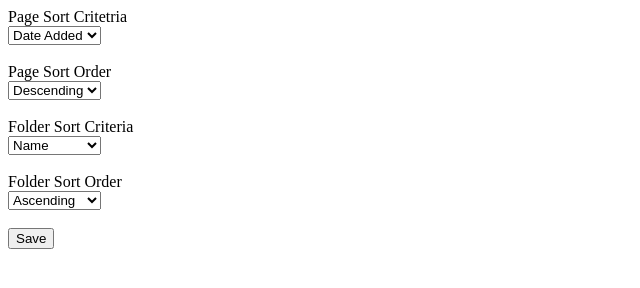
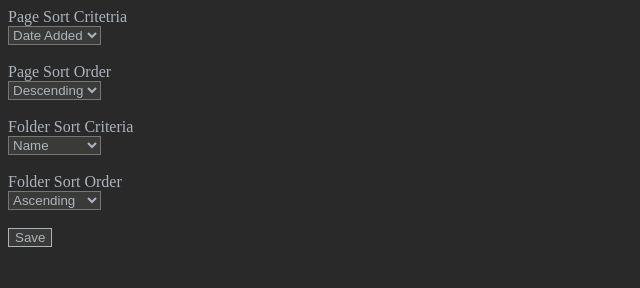
Before and after one commit to 0xf0f/bookmark-sorter, a website with bundled scripts: page source/html/options.html in a window 1280 px wide. Shown: the whole page, without its empty margins (0-640 px from the left). Built offline with nearby package versions, Linux system fonts and the dark colour scheme; some packages are replaced by stand-ins of ours.

Commit message:
added dark mode stylesheet to options page

```diff
--- /dev/null
+++ b/source/css/options.css
@@ -0,0 +1,31 @@
+@media (prefers-color-scheme: dark) {
+    :root {
+        --main-bg-color: #292929;
+        --card-bg-color: #3a3a38;
+        --main-light-onColor: #aeb4bd;
+        --main-dark-onColor: #777676;
+    }
+
+    body {
+        background-color: var(--main-bg-color);
+        color: var(--main-light-onColor);
+    }
+
+    select, button {
+        background-color: var(--card-bg-color);
+        color: var(--main-light-onColor);
+    }
+
+    button:enabled {
+        border: 1px solid var(--main-light-onColor);
+    }
+
+    button:disabled {
+        color: var(--main-dark-onColor);
+        border: 1px solid var(--main-dark-onColor);
+    }
+
+    button:enabled:hover {
+        filter: brightness(.85);
+    }
+}
--- a/source/html/options.html
+++ b/source/html/options.html
@@ -6,6 +6,7 @@
     <meta http-equiv="X-UA-Compatible" content="ie=edge">
     <title>Bookmark Sorter Options</title>
     <script type="module" src="../../build/options.js"></script>
+    <link rel="stylesheet" href="../css/options.css">
 </head>
 <body>
     <label>Page Sort Critetria</label>
```
